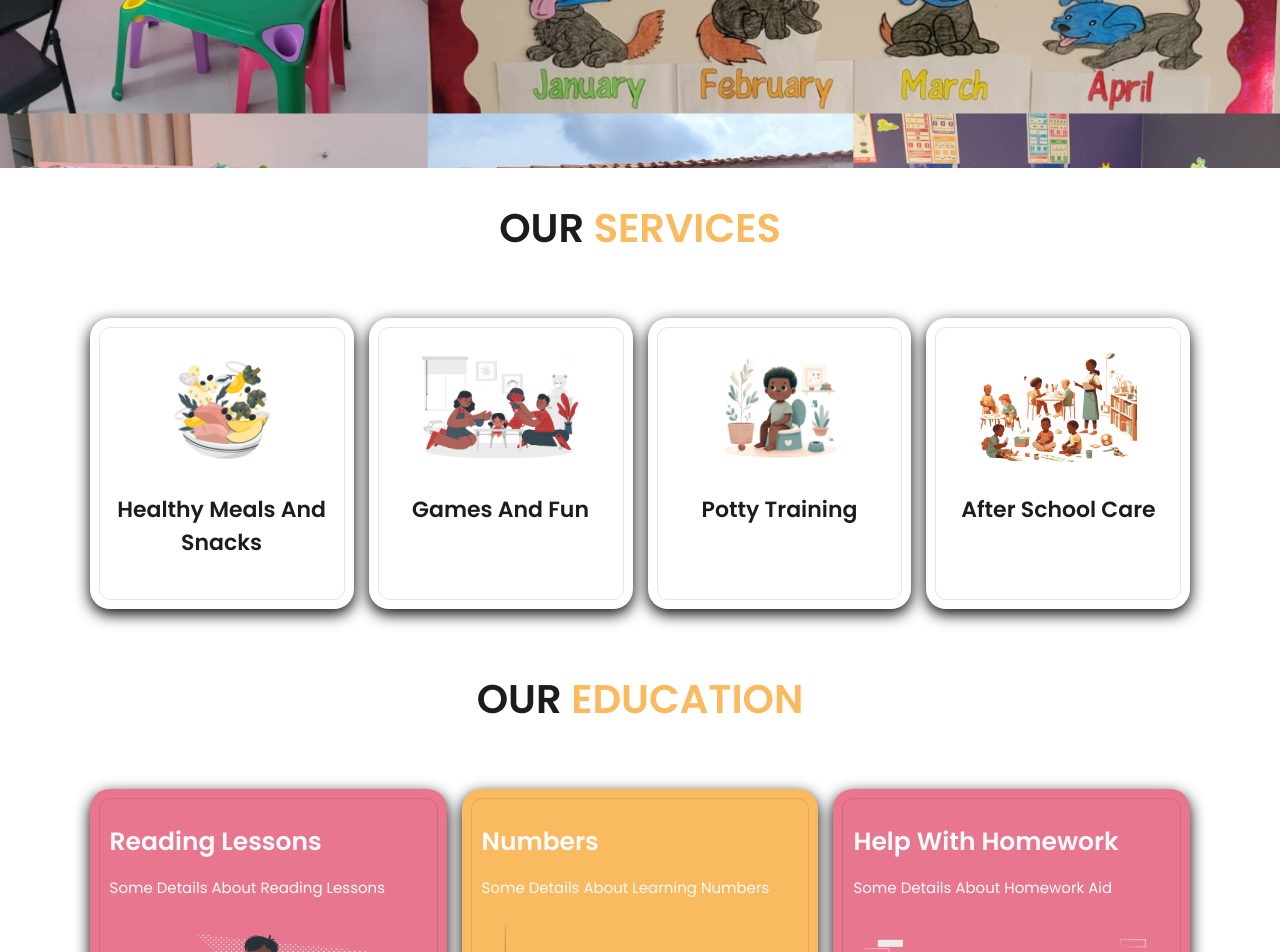
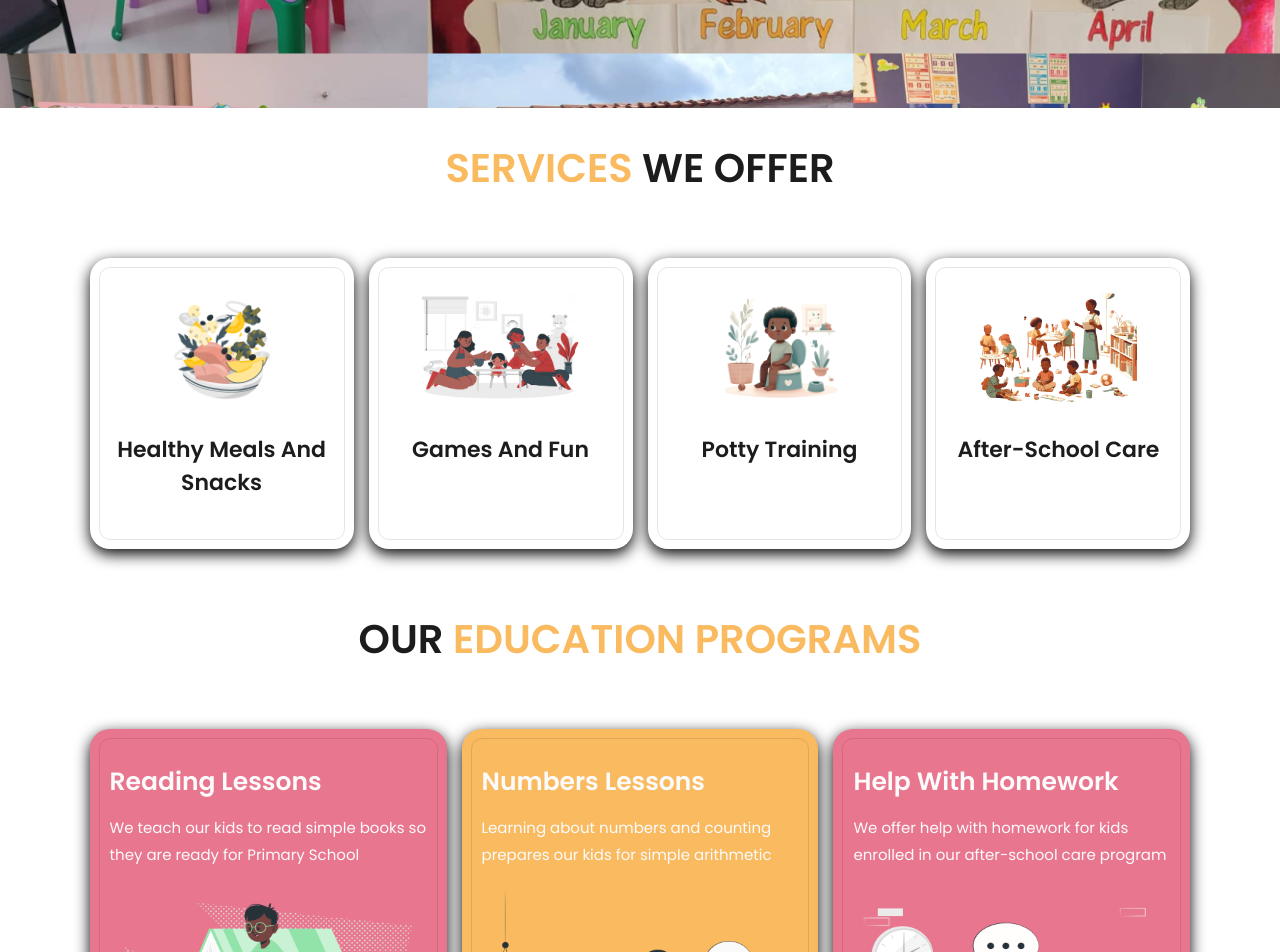
Before and after one commit to Divindaya/Growing-Tree-Website, a React (Create React App) app: page / in a window 1280 px wide. Shown: the part 2060-3012 px from the top of the page. Built offline with nearby package versions, Linux system fonts and the light colour scheme; no server answers.

Commit message:
changes to content for more personalized UX

```diff
--- a/src/Components/About.js
+++ b/src/Components/About.js
@@ -1,5 +1,5 @@
 import React from 'react';
-import playpen from '../Media/playpen.jpeg';
+import school from '../Media/schoolangled.jpeg';
 
 const About = () => {
   return (
@@ -14,7 +14,7 @@ const About = () => {
 
       <div className='row'>
         <div className='image'>
-          <img src={playpen} alt="" />
+          <img src={school} alt="front of main school building" />
         </div>
 
         <div className='content'>
--- a/src/Components/Education.js
+++ b/src/Components/Education.js
@@ -7,25 +7,25 @@ const Education = () => {
   return (
     <>
     <section className='education' id="education">
-      <h1 className='heading'>our <span> education</span></h1>
+      <h1 className='heading'>our <span> education programs</span></h1>
 
       <div className='box-container'>
 
         <div className='box'>
           <h3>reading lessons</h3>
-          <p>some details about reading lessons</p>
+          <p>We teach our kids to read simple books so they are ready for Primary School</p>
           <img src={reading} alt="illustration of books" />
         </div>
 
         <div className='box'>
-          <h3>numbers</h3>
-          <p>some details about learning numbers</p>
+          <h3>numbers lessons</h3>
+          <p>Learning about numbers and counting prepares our kids for simple arithmetic</p>
           <img src={numbers} alt="numbers illustration" />
         </div>
 
         <div className='box'>
           <h3>help with homework</h3>
-          <p>some details about homework aid</p>
+          <p>We offer help with homework for kids enrolled in our after-school care program</p>
           <img src={homeworkhelp} alt="illustration about helping with homework" />
         </div>
 
--- a/src/Components/Services.js
+++ b/src/Components/Services.js
@@ -11,7 +11,7 @@ const Services = () => {
       </div>
     <section className='services' id='services'>
 
-      <h1 className='heading'> our <span>services</span></h1>
+      <h1 className='heading'><span>services</span> we offer</h1>
 
       <div className='box-container'>
 
@@ -32,7 +32,7 @@ const Services = () => {
 
         <div className='box'>
           <img src={afterschoolcare} alt="after-school care" />
-          <h3>after school care</h3>
+          <h3>after-school care</h3>
         </div>
 
       </div>
--- a/src/index.css
+++ b/src/index.css
@@ -278,6 +278,7 @@ section{
   line-height: 1.8;
   color: var(--white);
   padding: 1rem 2rem;
+  text-transform: none;
 }
 
 .education .box-container .box img{
```
